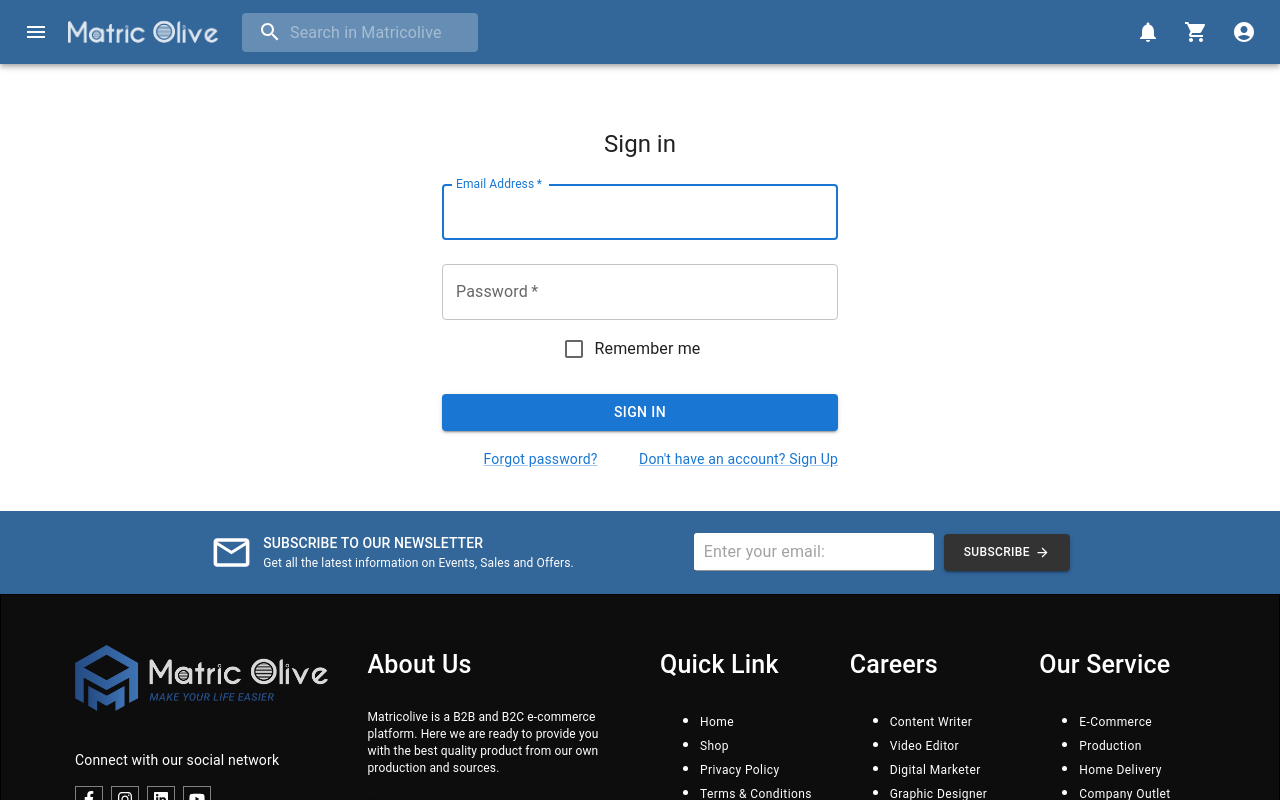
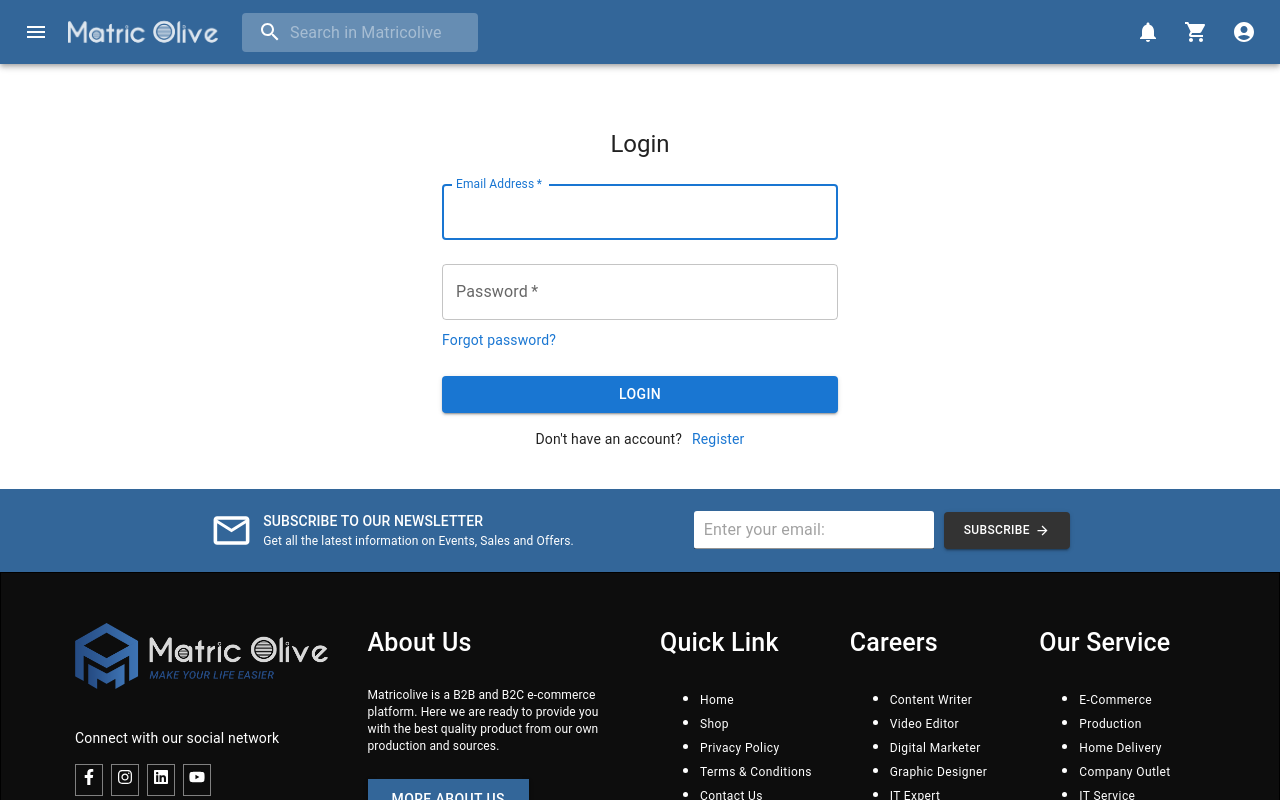
Before and after one commit to Rakibul-Hasan-max/Matricolive, a React (Create React App) app: page /login in a window 1280 px wide. Shown: the top 800 px of the page. Built offline with nearby package versions, Linux system fonts and the light colour scheme.

Commit message:
login ready

```diff
--- a/src/Pages/Components/Shared/Navigation/Navigation.js
+++ b/src/Pages/Components/Shared/Navigation/Navigation.js
@@ -4,6 +4,7 @@ import MoreIcon from "@mui/icons-material/MoreVert";
 import NotificationsIcon from "@mui/icons-material/Notifications";
 import SearchIcon from '@mui/icons-material/Search';
 import ShoppingCartIcon from "@mui/icons-material/ShoppingCart";
+import { Link } from "@mui/material";
 import AppBar from "@mui/material/AppBar";
 import Badge from "@mui/material/Badge";
 import Box from "@mui/material/Box";
@@ -101,8 +102,8 @@ export default function Navigation() {
     >
       <MenuItem onClick={handleMenuClose}>Profile</MenuItem>
       <MenuItem onClick={handleMenuClose}>Dashboard</MenuItem>
-      <MenuItem onClick={handleMenuClose}>Log In</MenuItem>
-      <MenuItem onClick={handleMenuClose}>Register</MenuItem>
+      <Link href="/login" style={{ textDecoration: "none", color: "black" }}><MenuItem onClick={handleMenuClose}>Log In</MenuItem></Link>
+      <Link href="/register" style={{ textDecoration: "none", color: "black" }}><MenuItem onClick={handleMenuClose}>Register</MenuItem></Link>
       <MenuItem onClick={handleMenuClose}>Logout</MenuItem>
     </Menu>
   );
--- a/src/Pages/Login/Login.js
+++ b/src/Pages/Login/Login.js
@@ -1,10 +1,7 @@
 import Box from '@mui/material/Box';
 import Button from '@mui/material/Button';
-import Checkbox from '@mui/material/Checkbox';
 import Container from '@mui/material/Container';
 import CssBaseline from '@mui/material/CssBaseline';
-import FormControlLabel from '@mui/material/FormControlLabel';
-import Grid from '@mui/material/Grid';
 import Link from '@mui/material/Link';
 import { createTheme, ThemeProvider } from '@mui/material/styles';
 import TextField from '@mui/material/TextField';
@@ -35,7 +32,7 @@ export default function Login() {
           }}
         >
           <Typography component="h1" variant="h5">
-            Sign in
+            Login
           </Typography>
           <Box component="form" onSubmit={handleSubmit} noValidate sx={{ mt: 1 }}>
             <TextField
@@ -58,30 +55,27 @@ export default function Login() {
               id="password"
               autoComplete="current-password"
             />
-            <FormControlLabel
-              control={<Checkbox value="remember" color="primary" />}
-              label="Remember me"
-            />
+            <Box style={{textAlign: "left"}}>
+              <Link href="#" variant="body2" style={{textDecoration: "none"}}>
+                Forgot password?
+              </Link>
+            </Box>
             <Button
               type="submit"
               fullWidth
               variant="contained"
               sx={{ mt: 3, mb: 2 }}
             >
-              Sign In
+              Login
             </Button>
-            <Grid container>
-              <Grid item xs>
-                <Link href="#" variant="body2">
-                  Forgot password?
+            <Box>
+              <Typography variant="body2">
+                Don't have an account?
+                <Link href="register" variant="body2" style={{marginLeft: 10, textDecoration: "none"}}>
+                  Register
                 </Link>
-              </Grid>
-              <Grid item>
-                <Link href="#" variant="body2">
-                  {"Don't have an account? Sign Up"}
-                </Link>
-              </Grid>
-            </Grid>
+              </Typography>
+            </Box>
           </Box>
         </Box>
       </Container>
--- a/src/Pages/Register/Register.js
+++ b/src/Pages/Register/Register.js
@@ -97,15 +97,16 @@ export default function Register() {
               variant="contained"
               sx={{ mt: 3, mb: 2 }}
             >
-              Sign Up
+              Register
             </Button>
-            <Grid container justifyContent="flex-end">
-              <Grid item>
-                <Link href="#" variant="body2">
-                  Already have an account? Sign in
+            <Box>
+              <Typography variant="body2">
+                Already have an account?
+                <Link href="login" variant="body2" style={{marginLeft: 10, textDecoration: "none"}}>
+                  Login
                 </Link>
-              </Grid>
-            </Grid>
+              </Typography>
+            </Box>
           </Box>
         </Box>
       </Container>
```
